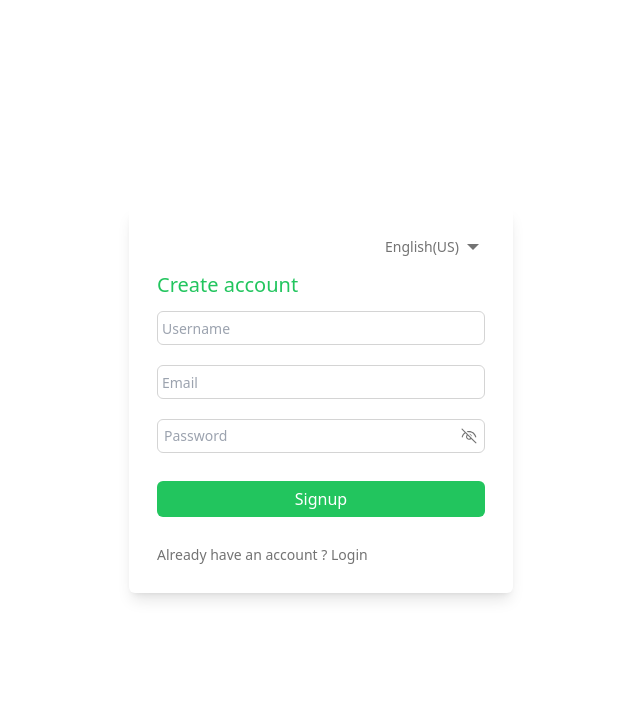
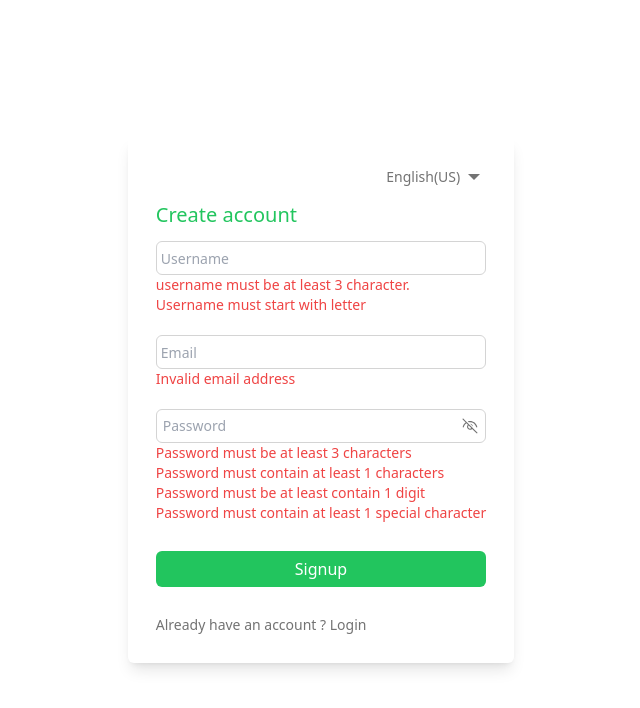
Before and after one commit to addispic/advance-nextjs-authentication, a Next.js app: page /signup in a window 1280 px wide. Both pictures are taken after a click on the button "Signup". Shown: the top 708 px of the page, without its empty margins (319-959 px from the left). Built offline with nearby package versions, Linux system fonts and the light colour scheme.

Commit message:
signup form validation schema is done

```diff
--- /dev/null
+++ b/app/lib/definitions.ts
@@ -0,0 +1,21 @@
+import {z} from 'zod'
+
+// signup form schema
+export const SignupFormSchema = z.object({
+    username: z
+        .string()
+        .min(3,{message: 'username must be at least 3 character.'})
+        .regex(/^[a-bA-Z]/,{message: 'Username must start with letter'})
+        .trim(),
+    email: z
+        .string()
+        .email({message: 'Invalid email address'})
+        .trim(),
+    password: z
+        .string()
+        .min(3,{message: 'Password must be at least 3 characters'})
+        .regex(/[a-zA-Z]/,{message: 'Password must contain at least 1 characters'})
+        .regex(/[0-9]/,{message: 'Password must be at least contain 1 digit'})
+        .regex(/[^a-zA-Z0-9]/,{message: 'Password must contain at least 1 special character'})
+        .trim()
+})
--- a/app/ui/authentication/SignupForm.tsx
+++ b/app/ui/authentication/SignupForm.tsx
@@ -5,6 +5,16 @@ import { VscEye } from "react-icons/vsc";
 import { VscEyeClosed } from "react-icons/vsc";
 // icons
 import { IoMdArrowDropdown } from "react-icons/io";
+// lib
+import { SignupFormSchema } from "@/app/lib/definitions";
+
+// interfaces
+// field errors
+interface FormFieldErrorsInterface {
+  username?: string[];
+  email?: string[];
+  password?: string[];
+}
 export default function SignupForm() {
   // states
   // username
@@ -17,6 +27,22 @@ export default function SignupForm() {
   const [isPasswordHide, setIsPasswordHide] = useState(true);
   // focus
   const [focus, setFocus] = useState("");
+  //   errors
+  const [errors, setErrors] = useState<FormFieldErrorsInterface>({});
+
+  //   form submit handler
+  const formSubmitHandler = async () => {
+    const validatedFields = SignupFormSchema.safeParse({
+      username,
+      email,
+      password,
+    });
+    if (!validatedFields.success) {
+      setErrors(validatedFields.error.flatten().fieldErrors);
+    }else {
+        setErrors({})
+    }
+  };
   return (
     <div className="min-w-96 bg-white p-7 rounded-md  shadow-lg">
       {/* header */}
@@ -51,9 +77,11 @@ export default function SignupForm() {
               onBlur={() => setFocus("")}
             />
           </div>
-          {!true && (
+          {errors?.username?.length && (
             <div className="text-sm text-red-500">
-              <p>Username required</p>
+              {errors.username?.map((item) => {
+                return <p key={item}>{item}</p>;
+              })}
             </div>
           )}
         </div>
@@ -76,9 +104,11 @@ export default function SignupForm() {
               onBlur={() => setFocus("")}
             />
           </div>
-          {!true && (
+          {errors.email?.length && (
             <div className="text-sm text-red-500">
-              <p>Email required</p>
+              {errors.email?.map((item) => {
+                return <p key={item}>{item}</p>;
+              })}
             </div>
           )}
         </div>
@@ -109,19 +139,32 @@ export default function SignupForm() {
               {isPasswordHide ? <VscEyeClosed /> : <VscEye />}
             </button>
           </div>
-          {!true && (
+          {errors.password?.length && (
             <div className="text-sm text-red-500">
-              <p>Password required</p>
+              {errors?.password?.map((item) => {
+                return <p key={item}>{item}</p>;
+              })}
             </div>
           )}
         </div>
         {/* button */}
-        <button className="w-full py-1.5 flex items-center justify-center text-white bg-green-500 transition-colors ease-in-out duration-150 hover:bg-green-600 rounded-md mt-7">
-            <span>Signup</span>
+        <button
+          onClick={() => {
+            formSubmitHandler();
+          }}
+          className="w-full py-1.5 flex items-center justify-center text-white bg-green-500 transition-colors ease-in-out duration-150 hover:bg-green-600 rounded-md mt-7"
+        >
+          <span>Signup</span>
         </button>
         {/* link */}
         <p className="mt-7 text-sm text-neutral-500">
-            Already have an account ? <Link className="font-medium transition-colors ease-in-out duration-150 hover:text-green-500" href={'/login'}>Login</Link>
+          Already have an account ?{" "}
+          <Link
+            className="font-medium transition-colors ease-in-out duration-150 hover:text-green-500"
+            href={"/login"}
+          >
+            Login
+          </Link>
         </p>
       </div>
     </div>
--- a/package.json
+++ b/package.json
@@ -12,7 +12,8 @@
     "next": "15.0.4",
     "react": "^19.0.0",
     "react-dom": "^19.0.0",
-    "react-icons": "^5.4.0"
+    "react-icons": "^5.4.0",
+    "zod": "^3.23.8"
   },
   "devDependencies": {
     "@types/node": "^20",
```
Also changed, not shown: 1 other file (tests, documents, lock files or other folders).
